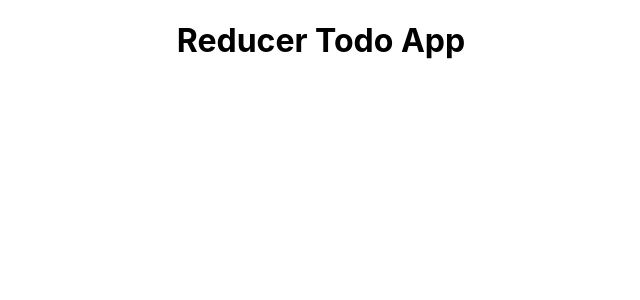
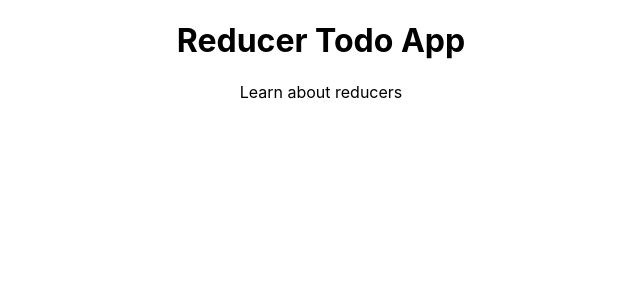
Before and after one commit to bloominstituteoftechnology/reducer-todo, a React (Create React App) app in the folder todoproject/: page / in a window 1280 px wide. Shown: the top 300 px of the page, without its empty margins (319-959 px from the left). Built offline with nearby package versions, Linux system fonts and the light colour scheme.

Commit message:
set up component state with reducer hook; rendering todo

```diff
--- a/todoproject/src/App.js
+++ b/todoproject/src/App.js
@@ -1,10 +1,21 @@
-import React from 'react';
+import React, { useReducer } from 'react';
+
+import Todo from './components/Todo';
+
+import { state, reducer } from './reducers/todoReducer';
 import './App.css';
 
 function App() {
+
+  const [{ item, completed, id }, dispatch ] = useReducer(reducer, state)
+  console.log('Reducer State from App: ', state)
+
   return (
     <div className="App">
       <h1>Reducer Todo App</h1>
+      <div className='todo-list'>
+        <Todo state={state} />
+      </div>
     </div>
   );
 }
--- a/todoproject/src/components/Todo.jsx
+++ b/todoproject/src/components/Todo.jsx
@@ -1,9 +1,11 @@
 import React from 'react';
+import { state } from '../reducers/todoReducer';
 
-const Todo = () => {
+const Todo = (props) => {
+    console.log('Todo Component Props: ', props)
     return (
-        <div>
-
+        <div className='todo-card'>
+            <p>{state.item}</p>
         </div>
     )
 }
```
Also changed, not shown: 1 other file (tests, documents, lock files or other folders).
